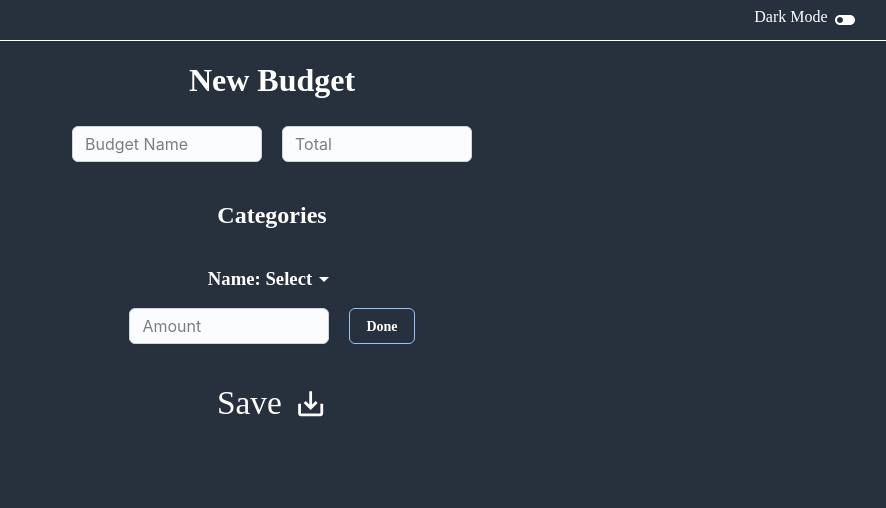
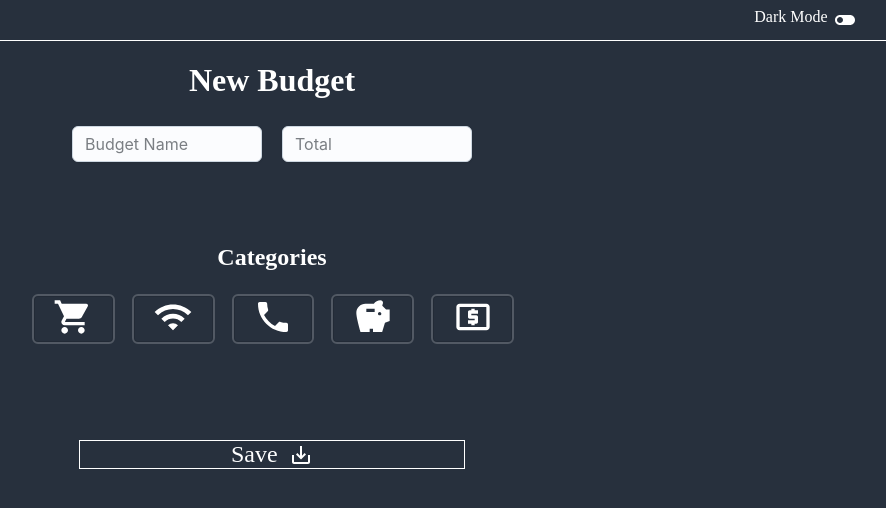
Before and after one commit to apizzulli/memoney-frontend, a React (Create React App) app: page /budgets/create in a window 1280 px wide. Shown: the top 508 px of the page, without its empty margins (368-1254 px from the left). Built offline with nearby package versions, Linux system fonts and the light colour scheme.

Commit message:
working on create budget styling. added tooltips

```diff
--- a/src/Components/Budget/CreateBudget.js
+++ b/src/Components/Budget/CreateBudget.js
@@ -12,7 +12,16 @@ import { newBudget } from '../../Controllers/Requests.js';
 import { BudgetContext } from '../../App.js';
 import SaveAltIcon from '@mui/icons-material/SaveAlt';
 import AddBoxIcon from '@mui/icons-material/AddBox';
+import { pickIcon } from '../Global/Card.js';
+import Card from '@mui/material/Card';
 
+const CATEGORIES=[
+    "Groceries",
+    "Internet",
+    "Phone",
+    "Savings",
+    "Discretionary"
+]
 function BudgetObj(name,total,categories) {
     this.name = name;
     this.total = total;
@@ -61,17 +70,24 @@ export default function CreateBudget(){
     return(
         <div className="verticalFlex" style={{width: '100vw'}}>
             <h1>New Budget</h1>
-            <div style={{display:'grid'}}>
-                <div className='horizontalFlex' style={{gap:'5%'}}>
+            <div className="verticalFlex" style={{width:'60%', height:'60%'}}>
+                <div className='horizontalFlex' style={{gap:'5%',height:'15%'}}>
                     <Input id="nameInput" name="budgetName" sx={{width: 200}} placeholder="Budget Name" required></Input>
                     <Input id="totalInput" name="total" sx={{width: 200}} placeholder="Total" required></Input>
                 </div>
                 <h2 style={{marginTop:'10%'}}>Categories</h2>
-                {savedCategories.map((cat) => <div>{cat.name + ": $" + cat.amount}</div>)}
-                <CategoryForm savedCategories={savedCategories} saveCategories={saveCategories}></CategoryForm>
-                <div style={{hover:'cursor',marginTop:'10%',fontSize:'25pt', gap:'3%'}} className='horizontalFlex'>
-                    <div >Save</div>
-                    <SaveAltIcon onClick={createBudget} style={{hover:'cursor',fontSize:'25pt'}}></SaveAltIcon>
+                {
+                    <div className='horizontalFlex' style={{columnGap:'3%', height:'45%',width:'100%'}}>
+                    {CATEGORIES.map((category,i)=>
+                        <div style={{width:'10%', height:'15%'}}>
+                            {pickIcon(category)}
+                        </div>
+                    )}
+                    </div>
+                }
+                <div style={{backgroundColor:'rgb(39, 48, 61)',outlineWidth:'.5px',outlineStyle:'solid',outlineColor:'white',hover:'cursor',marginTop:'10%',fontSize:'25pt', gap:'3%', width:'50%'}} className='horizontalFlex'>
+                    <div style={{fontSize:'18pt'}} >Save</div>
+                    <SaveAltIcon onClick={createBudget} style={{hover:'cursor',fontSize:'18pt'}}></SaveAltIcon>
                 </div>
             </div>
             <h3 style={{visibility: serverFail ? "visible" : "hidden", color:"#f55656", fontWeight:'bolder', fontSize:'xxl', marginTop:'4%'}}>Server failure, please try again</h3>
--- /dev/null
+++ b/src/Components/Global/Card.js
@@ -0,0 +1,60 @@
+import LocalAtmIcon from '@mui/icons-material/LocalAtm';
+import Card from '@mui/material/Card';
+import ShoppingCartIcon from '@mui/icons-material/ShoppingCart';
+import WifiIcon from '@mui/icons-material/Wifi';
+import LocalPhoneIcon from '@mui/icons-material/LocalPhone';
+import SavingsIcon from '@mui/icons-material/Savings';
+import '../../style/default_styles.css';
+export const percent = new Intl.NumberFormat('default', {
+    style: 'percent'
+});
+
+export function pickIcon(category) {
+    let icon = null;
+    switch(category){
+        case "Groceries":
+        case "Grocery":
+            icon = <ShoppingCartIcon  style={{marginTop:'auto',marginBottom:'auto',color:'white',fontSize:'30pt'}}></ShoppingCartIcon>;
+            break;
+        case "Internet":
+            icon = <WifiIcon  style={{marginTop:'auto',marginBottom:'auto',color:'white',fontSize:'30pt'}}></WifiIcon>;
+            break;
+        case "Savings":
+            icon = <SavingsIcon  style={{marginTop:'auto',marginBottom:'auto',color:'white',fontSize:'30pt'}}></SavingsIcon>;
+            break;
+        case "Phone":
+            icon = <LocalPhoneIcon  style={{marginTop:'auto',marginBottom:'auto',color:'white',fontSize:'30pt'}}></LocalPhoneIcon>;
+            break;
+        case "Discretionary":
+            icon = <LocalAtmIcon  style={{marginTop:'auto',marginBottom:'auto',color:'white',fontSize:'30pt'}}></LocalAtmIcon>;
+            break;
+        default:
+            break;
+    }
+    return(
+        <div className="tooltip" style={{width:'100%'}}>
+            <Card variant="outlined" style={{backgroundColor:'rgb(39, 48, 61)',outlineWidth:'2px',outlineStyle:'solid',outlineColor:'rgba(255, 255, 255, 0.2)',width:'100%', height:'100%'}}>
+                {icon}
+            </Card>
+            <span className='tooltiptext'>{category}</span>
+        </div>
+    );
+}
+
+export function spendCard (val,i) {
+    let name = Object.keys(val)[0];
+    let percentage = Object.values(val)[0];
+    let icon = pickIcon(name);
+    let textColor = "rgb(56, 194, 25)";
+    if(percentage*100 >= 70){
+        textColor = "rgb(255,44,44)";
+    }else if(percentage >=50){
+        textColor = "orange";
+    }else if(percentage >= 30){
+        textColor = "yellow";
+    }
+    return  <Card variant="outlined" key={"card"+i} style={{backgroundColor:'rgb(39, 48, 61)',outlineWidth:'2px',outlineStyle:'solid',outlineColor:'rgba(255, 255, 255, 0.2)',paddingBottom:'2%',paddingTop:'2%',rowGap:'2%',flexDirection:'column',display:'flex',justifyContent:'center',alignContent:'center',width:'10%', height:'50%'}}>
+                <div style={{color:'inherit', height:'50%'}}>{icon}</div>
+                <div style={{fontSize:'8pt',marginTop:'12%',color:`${textColor}`, fontWeight:'bolder',height:'50%'}}>{percentage.format(percent)} spent</div>
+            </Card>;
+}
--- a/src/Components/Global/CategoryForm.js
+++ b/src/Components/Global/CategoryForm.js
@@ -1,83 +1,110 @@
-import Menu, { MenuPaper } from '@mui/material/Menu';
-import MenuItem from '@mui/material/MenuItem';
-import Input from '@mui/joy/Input';
-import Button from '@mui/joy/Button';
-import ArrowDropDownIcon from '@mui/icons-material/ArrowDropDown';
-import ArrowDropUpIcon from '@mui/icons-material/ArrowDropUp';
-import DeleteIcon from '@mui/icons-material/Delete';
-import { useState } from 'react';
+// import Menu, { MenuPaper } from '@mui/material/Menu';
+// import MenuItem from '@mui/material/MenuItem';
+// import Input from '@mui/joy/Input';
+// import Button from '@mui/joy/Button';
+// import ArrowDropDownIcon from '@mui/icons-material/ArrowDropDown';
+// import ArrowDropUpIcon from '@mui/icons-material/ArrowDropUp';
+// import DeleteIcon from '@mui/icons-material/Delete';
+// import { useState } from 'react';
 
-export default function CategoryForm({savedCategories, saveCategories}) {
-    const [ anchorEl, setAnchorEl ] = useState(null);
-    const [ menuItem, setMenuItem ] = useState("Select");
+// export default function CategoryForm({savedCategories, saveCategories}) {
+//     const [ anchorEl, setAnchorEl ] = useState(null);
+//     const [ menuItem, setMenuItem ] = useState("Select");
 
-    function Category(name, amount){
-        this.name = name;
-        this.amount = amount;
-    }
+//     function Category(name, amount){
+//         this.name = name;
+//         this.amount = amount;
+//     }
 
-    const CATEGORIES ={
-        GROCERY: "Grocery",
-        DISCR: "Discretionary",
-        SAVINGS: "Savings",
-        PHONE: "Phone",
-        INTERNET: "Internet"
-    }
+//     const CATEGORIES ={
+//         GROCERY: "Grocery",
+//         DISCR: "Discretionary",
+//         SAVINGS: "Savings",
+//         PHONE: "Phone",
+//         INTERNET: "Internet",
+//         CUSTOM: "CUSTOM"
+//     }
 
-    window.addEventListener('mouseup', function(e) {
-        var x = document.querySelector('#categoryForm');
-        if (e.target != document.querySelector(".menuItem") && Boolean(anchorEl)) {
-            setAnchorEl(null);
-        }
-    });
+//     window.addEventListener('mouseup', function(e) {
+//         var x = document.querySelector('#categoryForm');
+//         if (e.target != document.querySelector(".menuItem") && Boolean(anchorEl)) {
+//             setAnchorEl(null);
+//         }
+//     });
 
-    const handleMenuOpen = (event) => {
-        setAnchorEl(event.currentTarget.parentElement);
-    };
+//     const handleMenuOpen = (event) => {
+//         setAnchorEl(event.currentTarget.parentElement);
+//     };
 
-    const handleMenuClose = () => {
-        setAnchorEl(null);
-    }
+//     const handleMenuClose = () => {
+//         setAnchorEl(null);
+//     }
 
-    const menuClick = (chosenCategory) => {
-        setMenuItem(chosenCategory);
-        setAnchorEl(null);
-    }
+//     const menuClick = (chosenCategory) => {
+//         setMenuItem(chosenCategory);
+//         setAnchorEl(null);
+//     }
 
-    const addCategory = (event)=> {
-        const amount = event.currentTarget.catAmount.value;
-        event.target.reset();
-        event.preventDefault();
-        let newCat = new Category(menuItem, amount);
-        let newCats = [...savedCategories];
-        newCats.push(newCat);
-        saveCategories(newCats);
-        setMenuItem("Select");
-    }
-    const editView = Object.keys(savedCategories).map(
-                        (name)=>(
-                        <div style={{display:'flex'}}>
-                            <Input defaultValue={name} type="text" name="catAmount" sx={{width:200, height: 20}} required></Input>
-                            <Input defaultValue={savedCategories[name]+"$"} type="text" name="catAmount" sx={{width:200, height: 20}} required></Input>
-                            <DeleteIcon></DeleteIcon>
-                        </div>
-                    ));
-    return(
-        <div style={{width: '100%'}}>
-            <Menu id="categoryMenu" anchorEl={anchorEl} open={Boolean(anchorEl)} onClose={handleMenuClose} anchorOrigin={{vertical:'bottom', horizontal:'center'}}>
-                {Object.keys(CATEGORIES).map((name,i)=><MenuItem id="menuItem" onClick={()=>menuClick(CATEGORIES[name])}>{CATEGORIES[name]}</MenuItem>)}
-            </Menu>
-            <div style={{display: 'flex', alignItems:'center', justifyContent:'center', width:'100%'}}>
-                <div style={{display: 'flex', alignItems:'center'}}>
-                    <h3>{"Name: "+menuItem}</h3>
-                    <ArrowDropDownIcon style={{display: anchorEl === null ? 'block': 'none'}}onClick={handleMenuOpen}></ArrowDropDownIcon>
-                    <ArrowDropUpIcon style={{display:anchorEl === null ? 'none': 'block'}}onClick={handleMenuClose}></ArrowDropUpIcon>
-                </div>
-            </div>
-            <form onSubmit={addCategory} style={{width:'100%', display:'flex', columnGap:'5%', justifyContent:'center',alignItems:'center'}}>
-                <Input type="text" name="catAmount" sx={{width:200, height: 20}} placeholder="Amount" required></Input>
-                <Button variant = "outlined" style={{fontFamily:'inherit',color:'inherit'}} type="submit">Done</Button>
-            </form>
-        </div>
-    );
-}
+//     const addCategory = (event)=> {
+//         const amount = event.currentTarget.catAmount.value;
+//         event.target.reset();
+//         event.preventDefault();
+//         let newCat = new Category(menuItem, amount);
+//         let newCats = [...savedCategories];
+//         newCats.push(newCat);
+//         saveCategories(newCats);
+//         setMenuItem("Select");
+//     }
+//     const editView = Object.keys(savedCategories).map(
+//                         (name)=>(
+//                         <div style={{display:'flex'}}>
+//                             <Input defaultValue={name} type="text" name="catAmount" sx={{width:200, height: 20}} required></Input>
+//                             <Input defaultValue={savedCategories[name]+"$"} type="text" name="catAmount" sx={{width:200, height: 20}} required></Input>
+//                             <DeleteIcon></DeleteIcon>
+//                         </div>
+//                     ));
+//     const spendCard = (val,i) => {
+//         let name = Object.keys(val)[0];
+//         let percentage = Object.values(val)[0];
+//         let icon = pickIcon(name);
+//         let textColor = "rgb(56, 194, 25)";
+//         if(percentage*100 >= 70){
+//             textColor = "rgb(255,44,44)";
+//         }else if(percentage >=50){
+//             textColor = "orange";
+//         }else if(percentage >= 30){
+//             textColor = "yellow";
+//         }
+//         return  <Card variant="outlined" key={"card"+i} style={{backgroundColor:'rgb(39, 48, 61)',outlineWidth:'2px',outlineStyle:'solid',outlineColor:'rgba(255, 255, 255, 0.2)',paddingBottom:'2%',paddingTop:'2%',rowGap:'2%',flexDirection:'column',display:'flex',justifyContent:'center',alignContent:'center',width:'10%', height:'50%'}}>
+//                     <div style={{color:'inherit', height:'50%'}}>{icon}</div>
+//                     <div style={{fontSize:'8pt',marginTop:'12%',color:`${textColor}`, fontWeight:'bolder',height:'50%'}}>{percent.format(percentage)} spent</div>
+//                 </Card>;
+//     }
+//     return(
+//         <div style={{width: '100%'}}>
+//             <div className='verticalFlex' style={{height:'100%', width:'70%'}}>
+//                 <div className='horizontalFlex' style={{columnGap:'3%',width:'100%', height:'25%'}}>
+//                 {
+//                     remainingVals.map((val, i)=>
+//                         spendCard(val,i)
+//                     )
+//                 }
+//                 </div>
+//             </div>
+//             {/* <Menu id="categoryMenu" anchorEl={anchorEl} open={Boolean(anchorEl)} onClose={handleMenuClose} anchorOrigin={{vertical:'bottom', horizontal:'center'}}>
+//                 {Object.keys(CATEGORIES).map((name,i)=><MenuItem id="menuItem" onClick={()=>menuClick(CATEGORIES[name])}>{CATEGORIES[name]}</MenuItem>)}
+//             </Menu>
+//             <div style={{display: 'flex', alignItems:'center', justifyContent:'center', width:'100%'}}>
+//                 <div style={{display: 'flex', alignItems:'center'}}>
+//                     <h3>{"Name: "+menuItem}</h3>
+//                     <ArrowDropDownIcon style={{display: anchorEl === null ? 'block': 'none'}}onClick={handleMenuOpen}></ArrowDropDownIcon>
+//                     <ArrowDropUpIcon style={{display:anchorEl === null ? 'none': 'block'}}onClick={handleMenuClose}></ArrowDropUpIcon>
+//                 </div>
+//             </div>
+//             <form onSubmit={addCategory} style={{width:'100%', display:'flex', columnGap:'5%', justifyContent:'center',alignItems:'center'}}>
+//                 <Input type="text" name="catAmount" sx={{width:200, height: 20}} placeholder="Amount" required></Input>
+//                 <Button variant = "outlined" style={{fontFamily:'inherit',color:'inherit'}} type="submit">Done</Button>
+//             </form> */}
+//         </div>
+//     );
+// }
--- a/src/Components/HomeScreen.js
+++ b/src/Components/HomeScreen.js
@@ -26,7 +26,7 @@ export default function HomeScreen() {
                 :
                 (<div className='verticalFlex' style={{marginTop:'2%', height:'100%'}}>
                     <Button onClick={()=>{navigate("/budgets/view")}} size='lg' variant='outlined' style={{fontFamily:'inherit',color:'inherit', marginBottom:'1%'}}>View Budgets</Button>
-                    <Button onClick={()=>{navigate("/budgets/creates")}} size='lg' variant='outlined'style={{fontFamily:'inherit',color:'inherit', marginBottom:'1%'}}>Create New Budget</Button>
+                    <Button onClick={()=>{navigate("/budgets/create")}} size='lg' variant='outlined'style={{fontFamily:'inherit',color:'inherit', marginBottom:'1%'}}>Create New Budget</Button>
                     <Button onClick={()=>{navigate("/transactions/add")}} size='lg' variant='outlined'style={{fontFamily:'inherit',color:'inherit'}}>Log a transaction</Button>
                 </div>)
             }
```
Also changed, not shown: src/Components/Transactions/ViewTransactions.js (+17 -57 lines), src/style/default_styles.css (+10 -0 lines).
